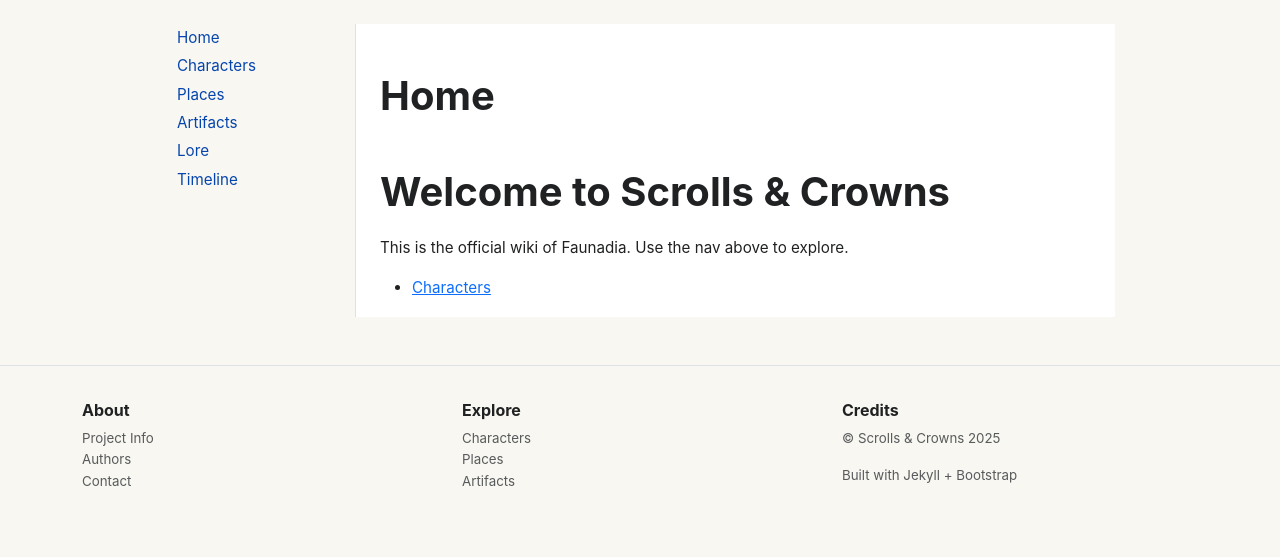
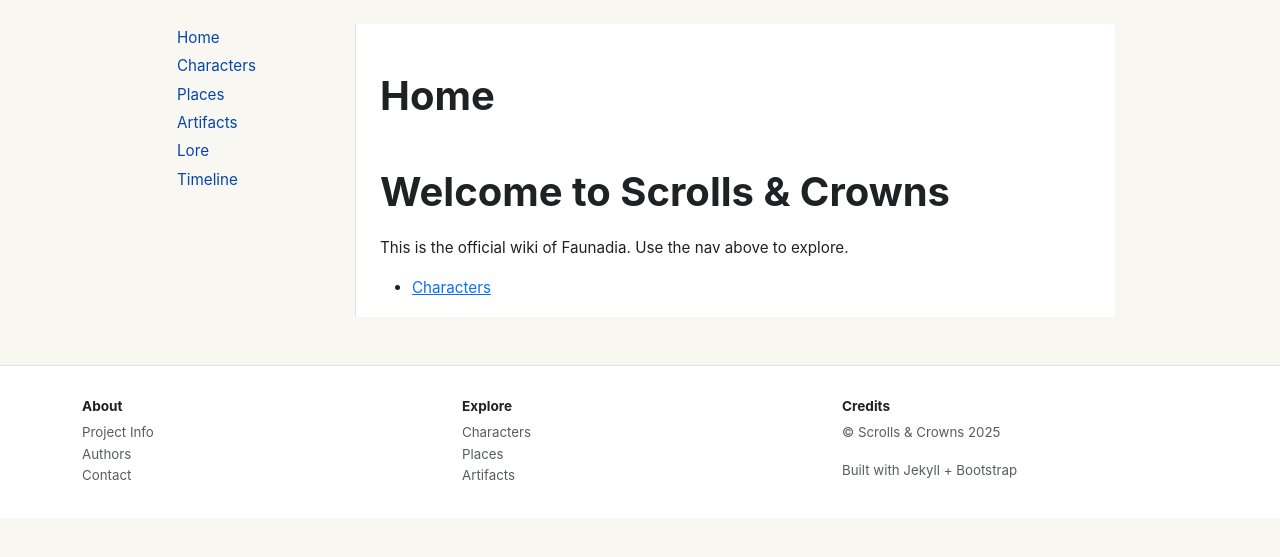
Before and after one commit to scrollsandcrowns/Wiki, a Jekyll site: the page built from index.html, in a window 1280 px wide. Shown: the top 557 px of the page. Built offline with Jekyll 4.4.1, drawn with Linux system fonts in a browser that asks for light colours.

Commit message:
Update site.css

```diff
--- a/assets/css/site.css
+++ b/assets/css/site.css
@@ -33,3 +33,17 @@ h1, h2, h3, h4, h5, h6 {
   color: #0b0080;            /* Wikipedia's visited link color */
   text-decoration: none;     /* no underline even if visited */
 }
+
+footer {
+  background: #fff;
+  border-top: 1px solid #ccc; /* grey line on top */
+}
+
+footer h6 {
+  font-size: 0.85rem;
+  margin-bottom: 0.5rem;
+}
+
+footer a:hover {
+  text-decoration: underline;
+}
```
